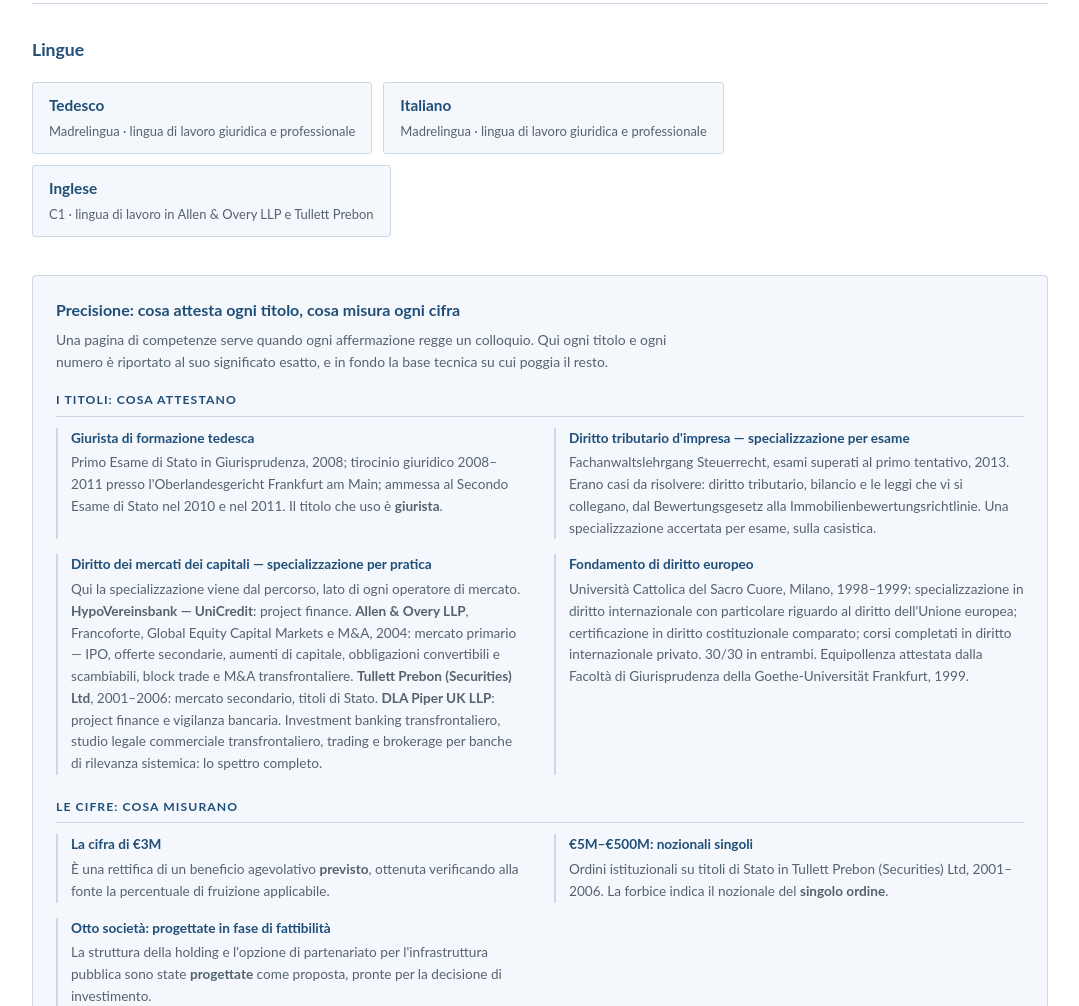
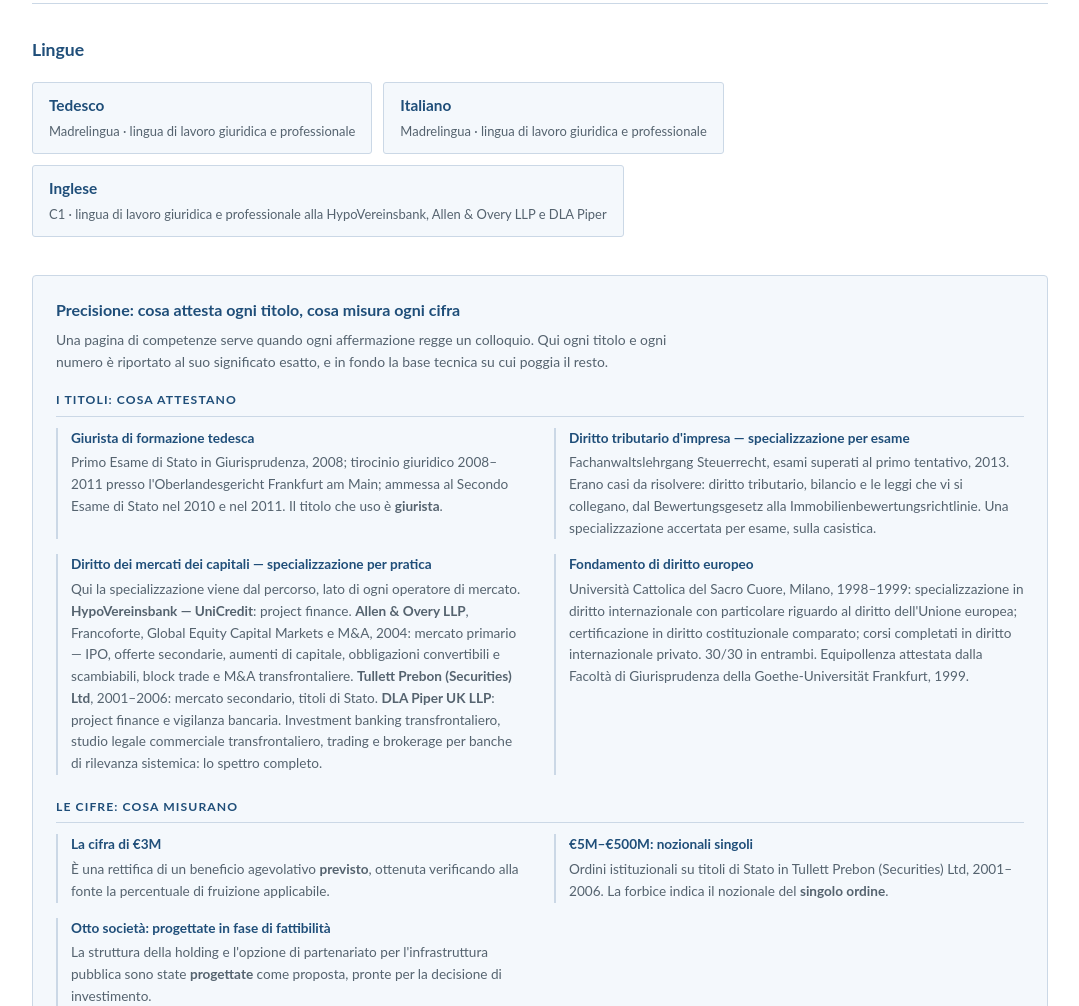
Before and after one commit to maximamaximum/maricla-martelli-kandzorra.github.io, a plain HTML site: page skill-triage.html in a window 1280 px wide. Shown: the part 4547-5553 px from the top of the page, without its empty margins (100-1179 px from the left). Drawn offline with Linux system fonts and the light colour scheme.

Commit message:
Update English language description for clarity

```diff
--- a/skill-triage.html
+++ b/skill-triage.html
@@ -292,7 +292,7 @@ footer a{color:var(--blue)}
   <ul class="langs">
     <li><b data-en="German" data-de="Deutsch">Tedesco</b><span data-en="Native · legal and professional working language" data-de="Muttersprache · juristische und berufliche Arbeitssprache">Madrelingua · lingua di lavoro giuridica e professionale</span></li>
     <li><b data-en="Italian" data-de="Italienisch">Italiano</b><span data-en="Native · legal and professional working language" data-de="Muttersprache · juristische und berufliche Arbeitssprache">Madrelingua · lingua di lavoro giuridica e professionale</span></li>
-    <li><b data-en="English" data-de="Englisch">Inglese</b><span data-en="C1 · working language at Allen &amp;amp; Overy LLP and Tullett Prebon" data-de="C1 · Arbeitssprache bei Allen &amp;amp; Overy LLP und Tullett Prebon">C1 · lingua di lavoro in Allen &amp; Overy LLP e Tullett Prebon</span></li>
+    <li><b data-en="English" data-de="Englisch">Inglese</b><span data-en="C1 · legal and professional working language at HypoVereinbank, Allen &amp;amp; Overy LLP and DLA Piper" data-de="C1 · juristische und berufliche Arbeitssprache bei HypoVereinsbank, Allen &amp;amp; Overy LLP und DLA Piper">C1 · lingua di lavoro giuridica e professionale alla HypoVereinsbank, Allen &amp; Overy LLP e DLA Piper</span></li>
   </ul>
 </section>
 
```
